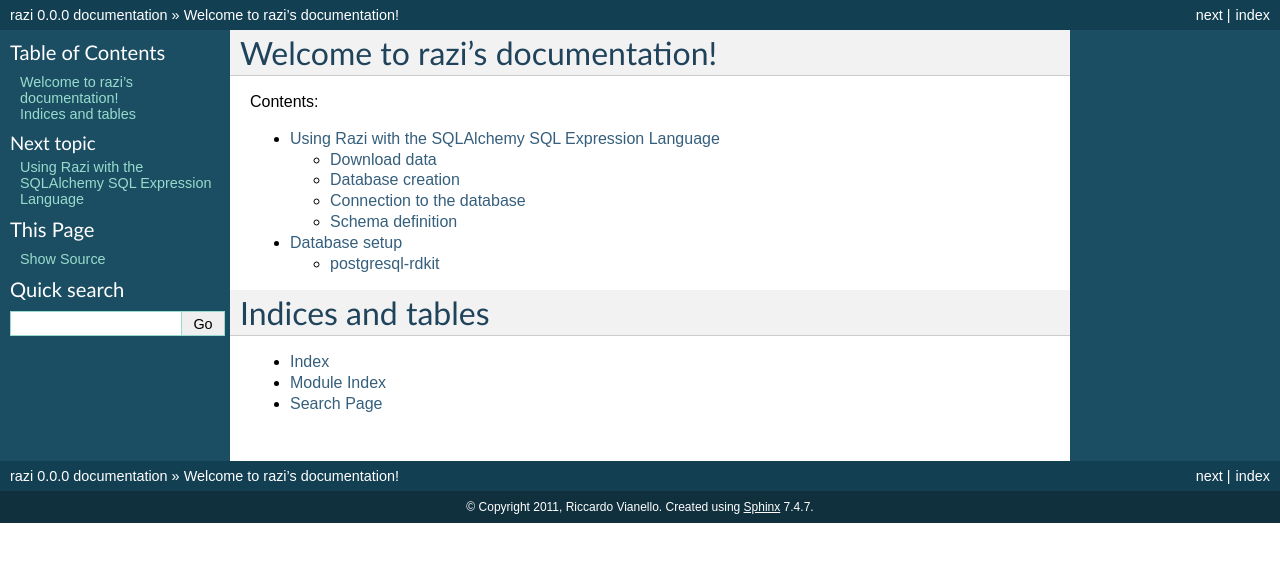
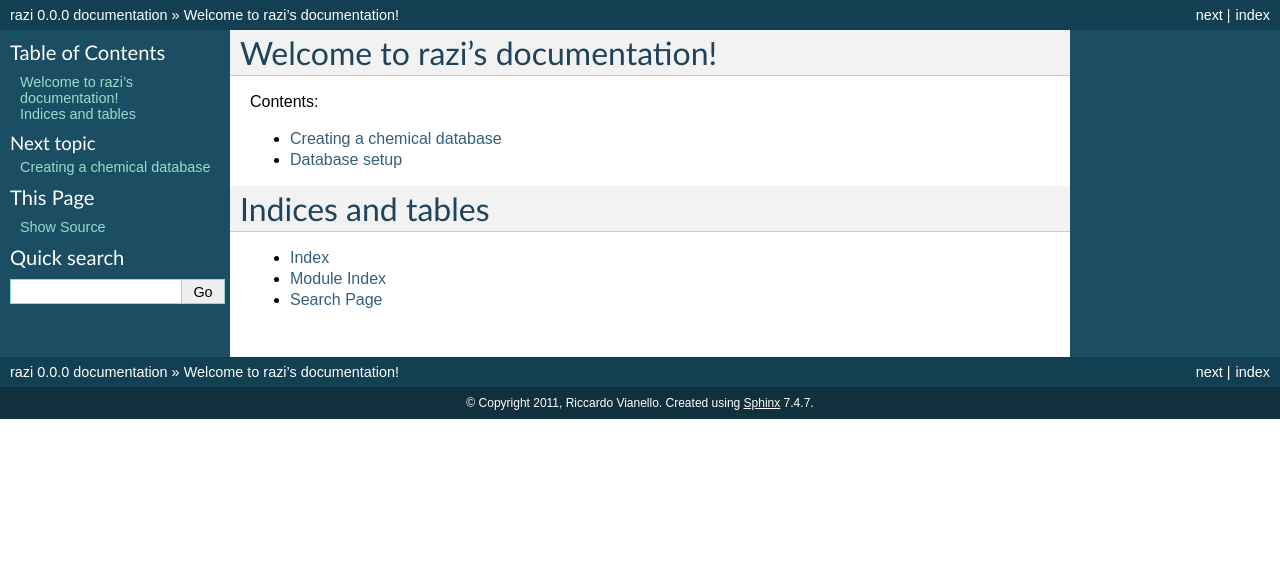
Before and after one commit to rvianello/razi, a Sphinx documentation site: the page built from docs/index.rst, in a window 1280 px wide. Shown: the top 562 px of the page. Built offline with Sphinx 7.4.7, drawn with Linux system fonts in a browser that asks for light colours; some of the changed lines change nothing that is shown.

Commit message:
database creation tutorial

```diff
--- /dev/null
+++ b/docs/database_creation_tutorial.rst
@@ -0,0 +1,169 @@
+Creating a chemical database
+============================
+
+This tutorial is based on a similar document available from the `RDKit wiki <http://code.google.com/p/rdkit/wiki/DatabaseCreation>`_ and it illustrates how to build a chemical database and perform structural searches using Razi. The Python bindings for the RDKit libraries will be used in some data pre-processing steps, so you'll need to have them available on your system.
+
+Some basic understanding of SQLAlchemy is assumed. Please refer to the excellent `SQLALchemy ORM tutorial <http://www.sqlalchemy.org/docs/orm/tutorial.html>`_ in case of need.
+
+Download sample data
+--------------------
+
+Download the `ChEMBLdb <https://www.ebi.ac.uk/chembldb/index.php>`_ database and decompress it::
+
+    $ wget ftp://ftp.ebi.ac.uk/pub/databases/chembl/ChEMBLdb/releases/chembl_08/chembl_08_chemreps.txt.gz
+    $ gunzip chembl_08_chemreps.txt.gz
+
+
+Database creation
+-----------------
+
+Then, a new chemical database is created::
+
+    $ createdb -Udb_user -Ttemplate_rdkit chembldb_tutorial
+
+This initialization step includes the installation of the RDKit PostgreSQL extension (for details about PostgreSQL+RDKit setup see the dedicated section in this document).
+
+Connection to the database
+--------------------------
+
+Start your python interpreter and configure a database connection::
+
+    from sqlalchemy import create_engine
+    engine = create_engine('postgresql://db_user:db_password@host:1234/chembldb_tutorial')
+
+also, define the database session factory object::
+
+    from sqlalchemy.orm import sessionmaker
+    Session = sessionmaker(bind=engine)
+
+
+Schema definition
+-----------------
+
+For this tutorial we only need one single database entity, mapped to a python class. Following the SQLAlchemy's *declarative* style, a base class is first defined::
+
+    from sqlalchemy.ext.declarative import declarative_base
+    Base = declarative_base(bind=engine)
+
+then, the definition of the mapped entity follows::
+
+    from sqlalchemy import Column, Integer, String
+    from razi.orm import ChemColumn
+    from razi.chemtypes import Molecule
+
+    class Compound(Base):
+        __tablename__='compounds'
+
+        id = Column(Integer, primary_key=True)
+        name = Column(String)
+        structure = ChemColumn(Molecule)
+
+        def __init__(self, name, structure):
+            self.name = name
+            self.structure = structure
+
+        def __repr__(self):
+            return '(%s) < %s >' % (self.name, self.structure)
+
+to actually create the database schema, a method of the ``Base`` class ``metadata`` attribute is called::
+
+    Base.metadata.create_all()
+
+In the present case this last command creates the ``compounds`` table and also implicitly includes the creation of a structural index on the column with type ``Molecule``.
+
+Inserting data
+--------------
+
+The data from ChEMBL is formatted as a csv file, tab-separated and beginning with a header line::
+
+    $ head -n3  chembl_08_chemreps.txt
+    chembl_id	chebi_id	molweight	canonical_smiles	inchi	inchi_key
+     CHEMBL6582	100733	268.09877	NC(=O)c1cc(nnc1Cl)c2ccc(Cl)cc2	InChI=1/C11H7Cl2N3 <snip>
+     CHEMBL6583	100744	342.41542	CN(C)c1cccc2c(cccc12)S(=O)(=O)Nc3cnc(C)cn3	In <snip>
+
+To semplify the processing of these data records we define a namedtuple matching the input format::
+
+    from collections import namedtuple
+    Record = namedtuple('Record', 'chembl_id, chebi_id, mw, smiles, inchi, inchi_key')
+
+During this tutorial only a subset of this data is actually imported into the database, and at the same time we want to make sure that troublesome SMILES strings are skipped (SMILES containing errors, compounds that are too big and/or other strings that the RDKit cartridge won't be able to process). File parsing and data filtering can be performed with a function similar to the following::
+
+    import csv
+    from rdkit import Chem
+
+    def read_chembldb(filepath, limit=0):
+
+        inputfile = open(filepath, 'rb')
+        reader = csv.reader(inputfile, delimiter='\t', skipinitialspace=True)
+        reader.next() # skip header line
+
+        for count, record in enumerate(map(Record._make, reader), 1):
+
+	    smiles = record.smiles
+
+            # skip problematic compounds
+            if len(smiles) > 300: continue
+            smiles = smiles.replace('=N#N','=[N+]=[N-]')
+            smiles = smiles.replace('N#N=','[N-]=[N+]=')
+            if not Chem.MolFromSmiles(smiles): continue
+
+            yield count, record.chembl_id, smiles
+
+            if count == limit:
+	        break
+
+The ``read_chembldb`` function above is a python generator, producing for each valid record a python tuple containing the record counter and the ``chembl_id`` and ``smiles`` strings.
+
+With this function importing the compounds into the database reduces to a simple loop *(please note that depending on the available hardware resources importing the whole database may require a few hours; to keep this tutorial short we'll limit the processing to the first 25K compounds, a dataset size the usually corresponds to a few minutes)*::
+
+    session = Session()
+    for count, chembl_id, smiles in read_chembldb('chembl_08_chemreps.txt', 25000):
+        compound = Compound(chembl_id, smiles)
+	session.add(compound)
+	if not count % 1000:
+	    session.commit()
+
+Querying the database
+---------------------
+
+Finally, we can perform some queries. We can for example verify the number of compounds actually loaded into the database::
+
+    >>> print session.query(Compound).count()
+    24956
+    >>>
+
+or display the first 5 compounds::
+
+    >>> for compound in session.query(Compound)[:5]:
+    ...     print compound
+    ...
+    (CHEMBL6582) < NC(=O)c1cc(-c2ccc(Cl)cc2)nnc1Cl >
+    (CHEMBL6583) < Cc1cnc(NS(c2cccc3c(N(C)C)cccc23)(=O)=O)cn1 >
+    (CHEMBL6584) < CN(C)/C=N/c1nc(/N=C\N(C)C)c2c(ncc(Sc3cc(Cl)c(Cl)cc3)n2)n1 >
+    (CHEMBL6585) < CC12C(C[C@@H](I)[C@@H]1O)C1C(c3ccc(O)cc3CC1)CC2 >
+    (CHEMBL6637) < C/C(=C\Cn1oc(=O)[nH]c1=O)c1ccc(OCCc2nc(-c3ccc(C(F)(F)F)cc3)oc2C)cc1 >
+    >>>
+
+Finally (and hopefully more interestingly), here's a first example of a more chemistry-aware query, searching the database for a given substructure::
+
+    >>> # which compounds contain 'c1cccc2c1nncc2' as a substructure?
+    ...
+    >>> subset = session.query(Compound)
+    >>> subset = subset.filter(Compound.structure.contains('c1cccc2c1nncc2'))
+    >>> print subset.count()
+    2
+    >>> for compound in subset: print compound
+    ...
+    (CHEMBL12112) < CC(C)Sc1ccc(CC2CCN(C3CCN(C(=O)c4cnnc5ccccc54)CC3)CC2)cc1 >
+    (CHEMBL26025) < Cc1cccc(NC(=O)Nc2ccc3nnccc3c2)c1 >
+    >>>
+
+Please notice how the SQLAlchemy's ORM API allows the incremental specification of the filtering clause (or clauses) associated to the main selection query and how the ``subset`` instance is actually used twice (to compute the number of record matching the query and to retrieve the actual records). In addition to this, the returned records can also be used as the basis for further queries, also using the chemical functions provided by the database backend:
+
+    >>> for compound in subset:
+    ...     # a query returning the computed molecular weight for each compound
+    ...     print session.scalar(compound.structure.mw)
+    ...
+    488.701
+    278.315
+    >>>
--- a/docs/index.rst
+++ b/docs/index.rst
@@ -9,9 +9,9 @@
 Contents:
 
 .. toctree::
-   :maxdepth: 2
+   :maxdepth: 1
 
-   sql_exp_lang_tutorial
+   database_creation_tutorial
    database_setup
 
 Indices and tables
--- a/docs/sql_exp_lang_tutorial.rst
+++ /dev/null
@@ -1,119 +0,0 @@
-Using Razi with the SQLAlchemy SQL Expression Language
-======================================================
-
-This tutorial is based on a similar document available from the `RDKit wiki <http://code.google.com/p/rdkit/wiki/DatabaseCreation>`_ and it illustrates how to build a chemical database and perform structural searches using Razi's extensions to the SQLAlchemy SQL Expression Language. The Python bindings for the RDKit libraries will be used in some data pre-processing steps, so you'll need to have them available on your system.
-
-Download data
--------------
-
-Download the `ChEMBLdb <https://www.ebi.ac.uk/chembldb/index.php>`_ database and decompress it::
-
-    $ wget ftp://ftp.ebi.ac.uk/pub/databases/chembl/ChEMBLdb/releases/chembl_08/chembl_08_chemreps.txt.gz
-    $ gunzip chembl_08_chemreps.txt.gz
-
-
-Database creation
------------------
-
-Then, a new chemical database is created::
-
-    $ createdb -Udb_user -Ttemplate_rdkit chembldb_tutorial
-
-This initialization step includes the installation of the RDKit PostgreSQL extension (for details about PostgreSQL+RDKit setup see the dedicated section of this document).
-
-Connection to the database
---------------------------
-
-Start your python interpreter and configure a database connection::
-
-    >>> from sqlalchemy import create_engine
-    >>> engine = create_engine('postgresql://db_user:db_password@host:1234/chembldb_tutorial')
-
-
-Schema definition
------------------
-
-For this tutorial we will only need one single table in the database schema::
-
-    >>> from sqlalchemy import Table, Column, Integer, String, MetaData
-    >>> from razi.chemtypes import Molecule
-    >>> metadata = MetaData()
-    >>> compounds = Table('compounds', metadata,
-    ...     Column('id', Integer, primary_key=True),
-    ...     Column('chembl_id', String),
-    ...     Column('structure', Molecule),
-    ... )
-    >>>
-
-and::
-
-    >>> metadata.create_all(engine)
-
-This last command creates the `compounds` table and also implicitly includes the creation of a structural index on the column with type `Molecule`.
-
-The data from ChEMBL is formatted as a csv file, tab-separated and beginning with a header line::
-
-    $ head -n3  chembl_08_chemreps.txt
-    chembl_id	chebi_id	molweight	canonical_smiles	inchi	inchi_key
-     CHEMBL6582	100733	268.09877	NC(=O)c1cc(nnc1Cl)c2ccc(Cl)cc2	InChI=1/C11H7Cl2N3 <snip>
-     CHEMBL6583	100744	342.41542	CN(C)c1cccc2c(cccc12)S(=O)(=O)Nc3cnc(C)cn3	In <snip>
-
-Define a namedtuple matching the format of the csv records in the input file::
-
-    >>> from collections import namedtuple
-    >>> Record = namedtuple('Record', 'chembl_id, chebi_id, mw, smiles, inchi, inchi_key')
-    >>>
-
-In this tutorial only a subset of this data will be used, and at the same time we want to make sure that troublesome SMILES strings are skipped (SMILES containing errors, compounds that are too big and/or other strings that the RDKit cartridge won't be able to process). File parsing and data filtering can be performed with a function similar to the following::
-
-    import csv
-    from rdkit import Chem
-
-    def read_chembldb(filepath, limit=0):
-
-        inputfile = open(filepath, 'rb')
-        reader = csv.reader(inputfile, delimiter='\t', skipinitialspace=True)
-        reader.next() # skip header line
-
-        for count, record in enumerate(map(Record._make, reader), 1):
-
-	    smiles = record.smiles
-
-            # skip problematic compounds
-            if len(smiles) > 300: continue
-            smiles = smiles.replace('=N#N','=[N+]=[N-]')
-            smiles = smiles.replace('N#N=','[N-]=[N+]=')
-            if not Chem.MolFromSmiles(smiles): continue
-
-            yield {'chembl_id': record.chembl_id,
-	           'structure': smiles}
-
-            if count == limit:
-	        break
-
-The ``read_chembldb`` function above is a python generator, returning for each record a dictionary containing the `chembl_id` and `smiles` strings. With this function importing the compounds into the database reduces to a simple loop *(please note that depending on the available hardware resources importing the whole database may require a few hours; to keep this tutorial short we'll limit processing to the first 25K compounds)*::
-
-    >>> conn = engine.connect()
-    >>> for kw in read_chembldb('chembl_08_chemreps.txt', 25000):
-    >>>     conn.execute(compounds.insert(), **kw)
-
-and we can finally perform some queries. We can for example verify the number of compounds in the database::
-
-    >>> engine.scalar(compounds.count())
-    >>> 25000
-
-or display the first 5 compounds::
-
-    (CHEMBL6582) NC(=O)c1cc(-c2ccc(Cl)cc2)nnc1Cl
-    (CHEMBL6583) Cc1cnc(NS(c2cccc3c(N(C)C)cccc23)(=O)=O)cn1
-    (CHEMBL6584) CN(C)/C=N/c1nc(/N=C\N(C)C)c2c(ncc(Sc3cc(Cl)c(Cl)cc3)n2)n1
-    (CHEMBL6585) CC12C(C[C@@H](I)[C@@H]1O)C1C(c3ccc(O)cc3CC1)CC2
-    (CHEMBL6637) C/C(=C\Cn1oc(=O)[nH]c1=O)c1ccc(OCCc2nc(-c3ccc(C(F)(F)F)cc3)oc2C)cc1
-
-Finally (and hopefully more interestingly), here's a first example of a chemical query, searching the database for a given substructure::
-
-    In [12]: # which compounds contain 'c1cccc2c1nncc2' as a substructure?
-
-    In [13]:
-    (CHEMBL12112) CC(C)Sc1ccc(CC2CCN(C3CCN(C(=O)c4cnnc5ccccc54)CC3)CC2)cc1
-    (CHEMBL26025) Cc1cccc(NC(=O)Nc2ccc3nnccc3c2)c1
```
